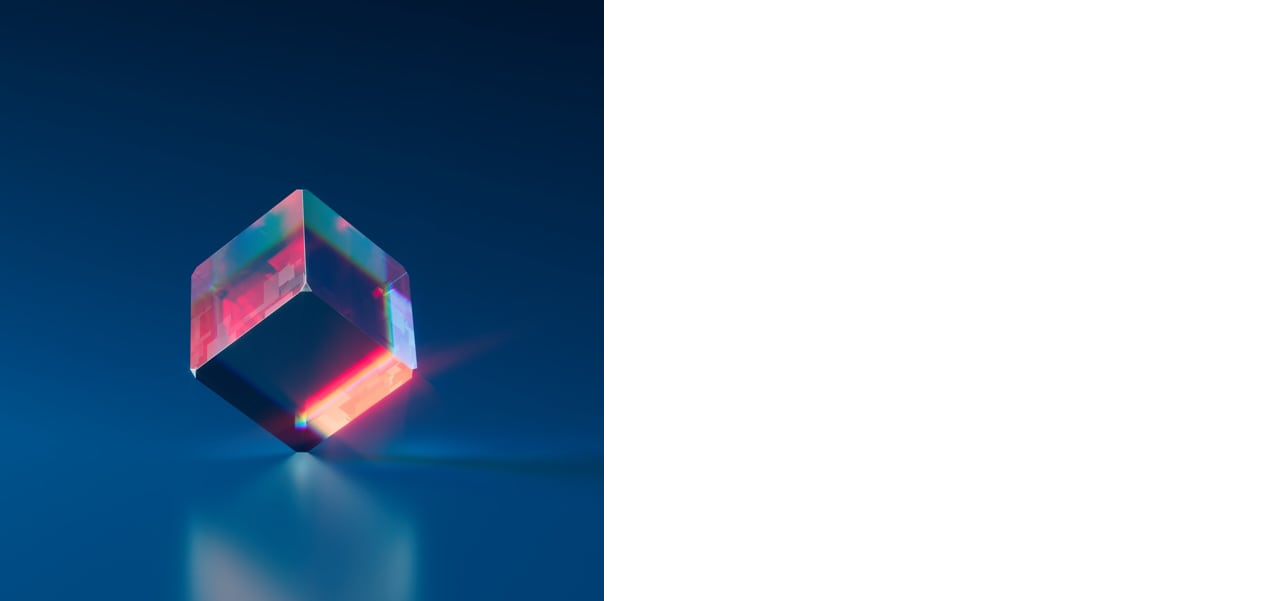
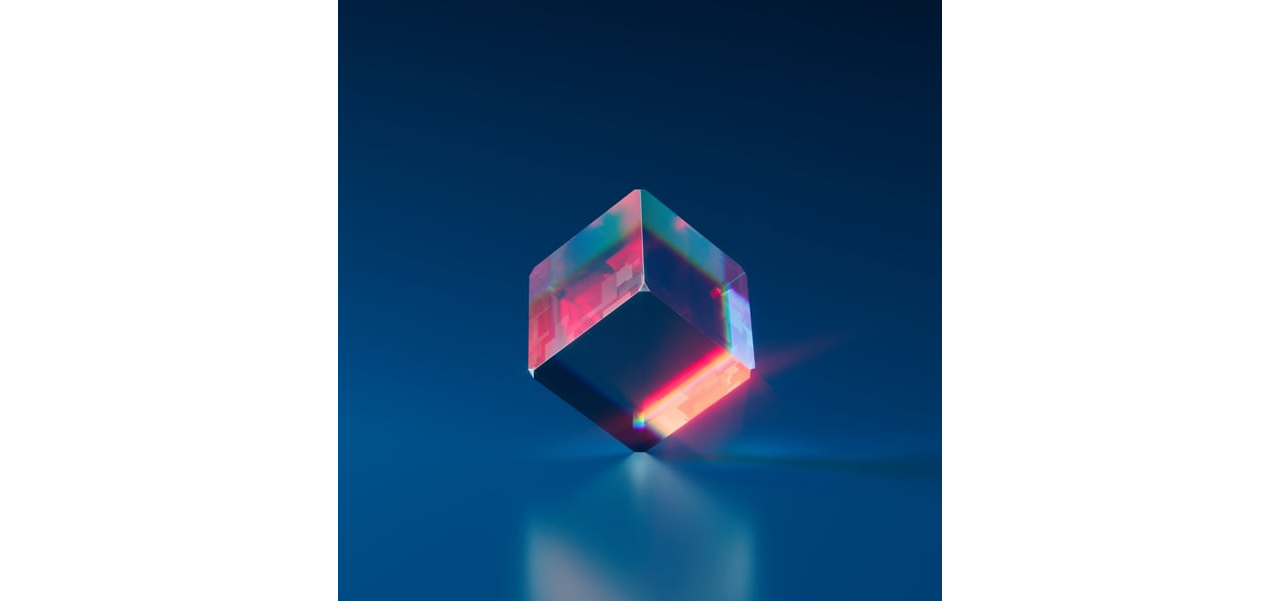
Before and after one commit to cyrillegoas/FEM_NFT_card, a website built with Vite: page index.html in a window 1280 px wide. Shown: the top 601 px of the page. Built offline with nearby package versions, Linux system fonts and the light colour scheme.

Commit message:
ADD home page layout

```diff
--- /dev/null
+++ b/scss/layout/_home.scss
@@ -0,0 +1,7 @@
+@use "../abstracts";
+
+body {
+  display: flex;
+  justify-content: center;
+  align-items: center;
+}
--- a/scss/layout/_index.scss
+++ b/scss/layout/_index.scss
@@ -0,0 +1 @@
+@forward "./home";
--- a/scss/styles.scss
+++ b/scss/styles.scss
@@ -1 +1,2 @@
 @use "./base";
+@use "./layout";
```
